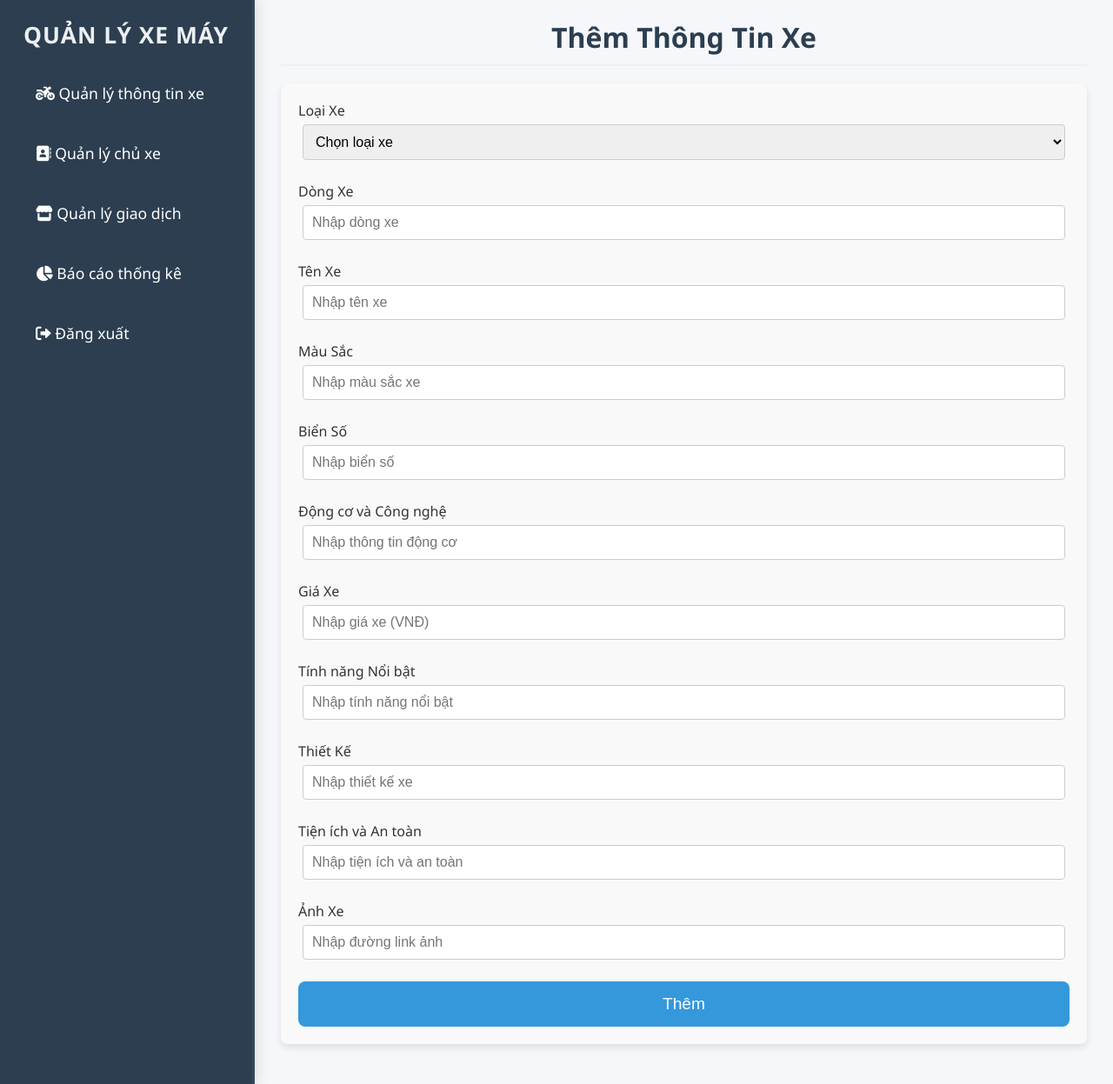
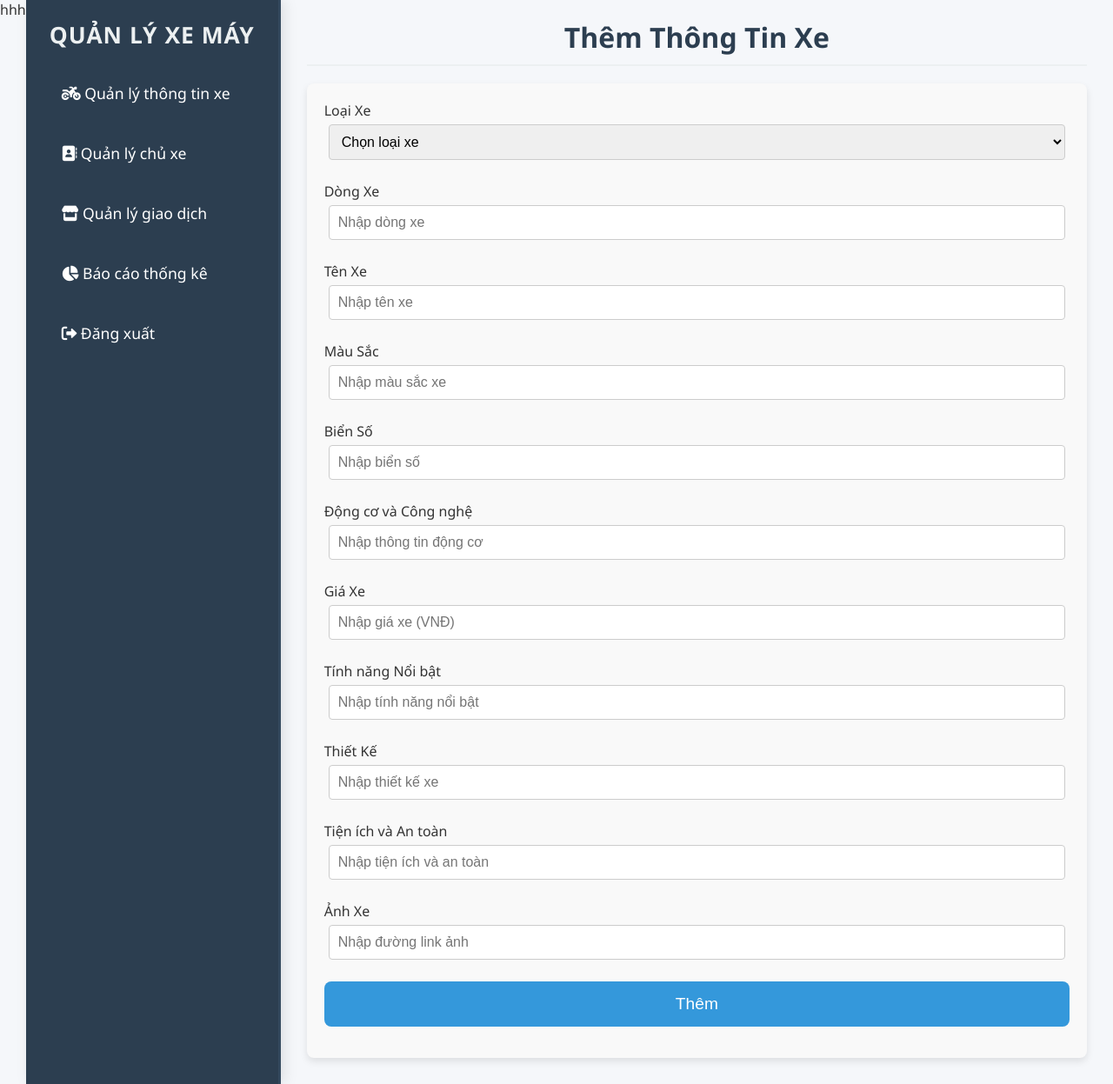
Before and after one commit to thanhtuanxzx/Quan-ly-xe-may, a Laravel app: page /admin/add-motor in a window 1280 px wide. Shown: the whole page at 87% size. Run offline with Laravel 9, Linux system fonts and the light colour scheme; a user stored in the database is signed in; data comes from the database, SQL or seed files in the repository.

Commit message:
Update add_motor.blade.php

```diff
--- a/resources/views/admin/add_motor.blade.php
+++ b/resources/views/admin/add_motor.blade.php
@@ -1,4 +1,4 @@
-<!DOCTYPE html>
+hhh<!DOCTYPE html>
 <html lang="en">
 <head>
     <meta charset="UTF-8">
```
